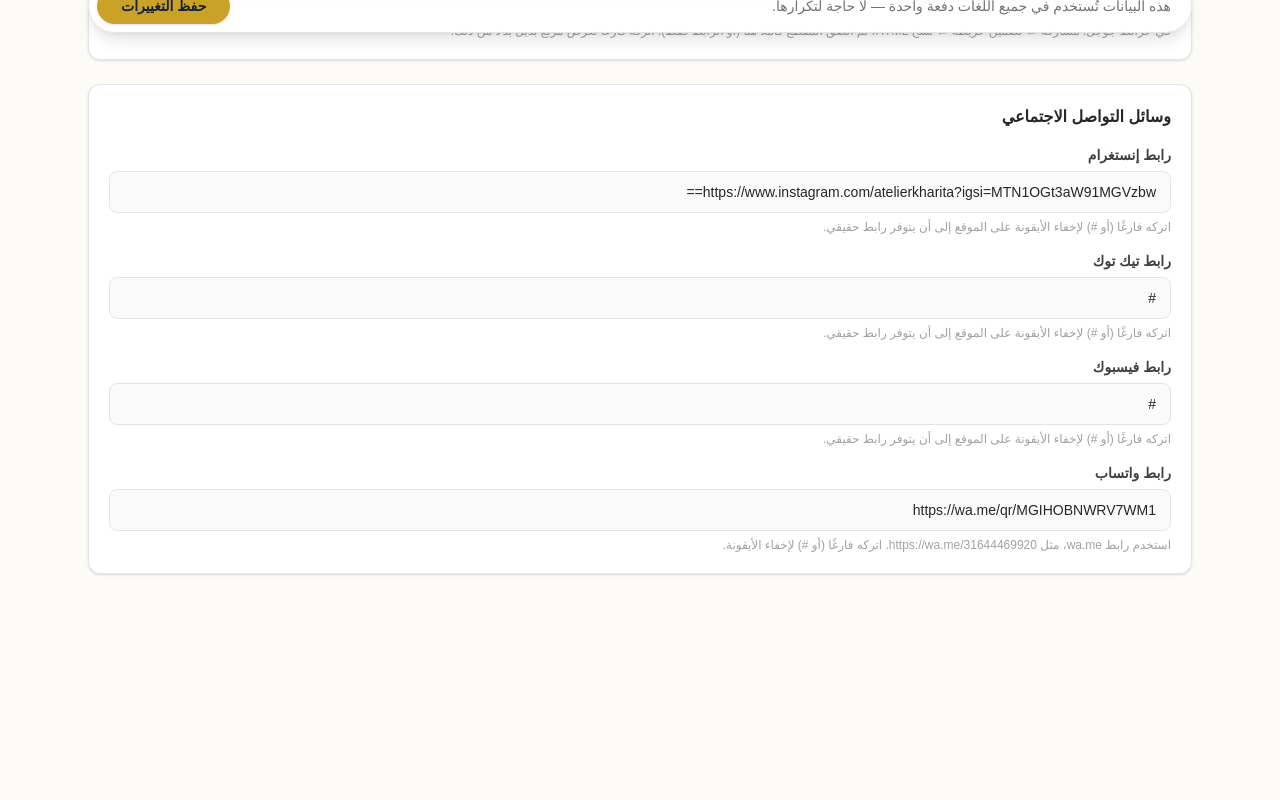
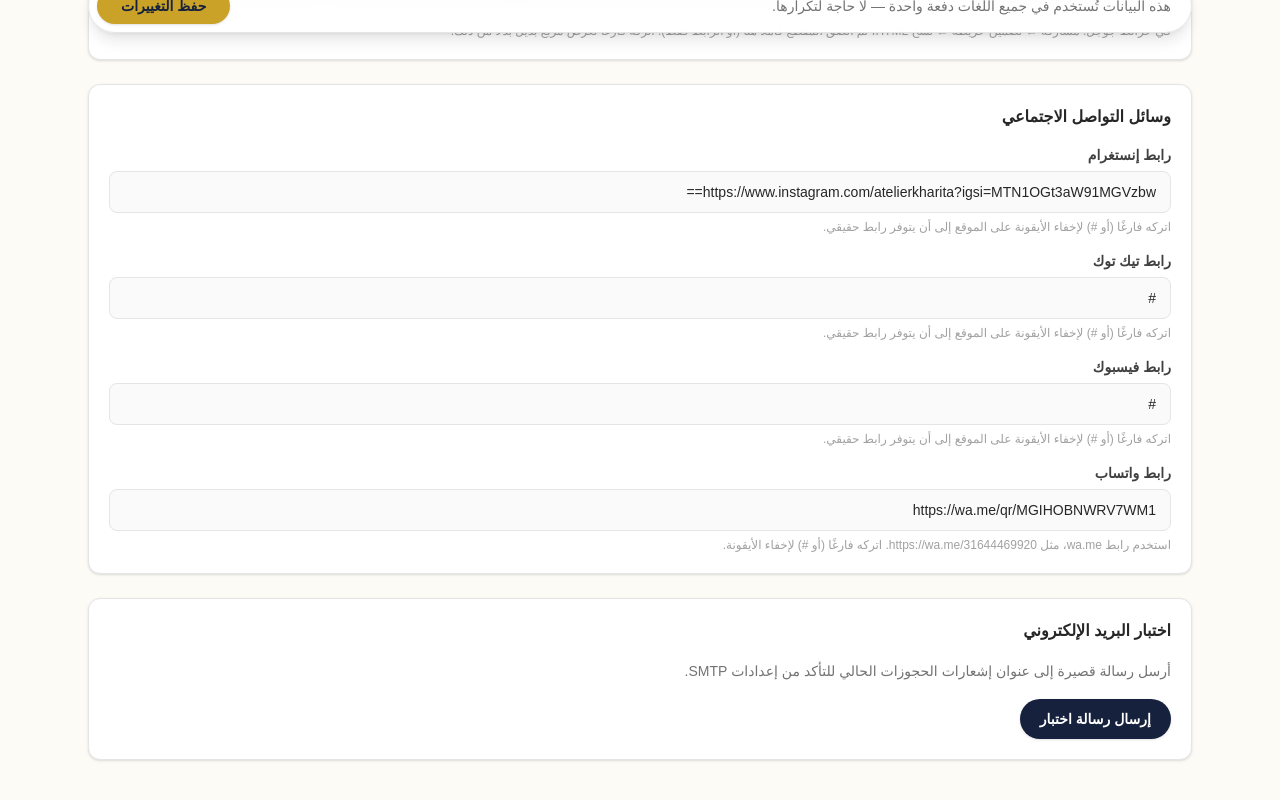
Before and after one commit to mustafaomar-fl/atelierkharita, a Next.js app: page /admin/business in a window 1280 px wide. Shown: the part 751-1551 px from the top of the page. Before the commit the page ends 1435 px from the top, so only its background shows below. Built offline with nearby package versions, Linux system fonts and the light colour scheme; no server answers; the database is empty; a web font is replaced by a local one.

Commit message:
Add admin test email control

```diff
--- /dev/null
+++ b/app/api/admin/test-email/route.ts
@@ -0,0 +1,39 @@
+import { NextResponse } from "next/server";
+import nodemailer from "nodemailer";
+import { isAdminRequest } from "@/lib/adminAuth";
+
+const OWNER_EMAIL = process.env.BOOKING_NOTIFY_EMAIL || "atelierkharita@gmail.com";
+
+export async function POST(request: Request) {
+  if (!(await isAdminRequest(request))) {
+    return NextResponse.json({ error: "Unauthorized" }, { status: 401 });
+  }
+
+  const { EMAIL_SMTP_HOST, EMAIL_SMTP_PORT, EMAIL_SMTP_USER, EMAIL_SMTP_PASS, EMAIL_FROM } =
+    process.env;
+
+  if (!EMAIL_SMTP_HOST || !EMAIL_SMTP_USER || !EMAIL_SMTP_PASS) {
+    return NextResponse.json({ error: "SMTP is not configured" }, { status: 500 });
+  }
+
+  try {
+    const transporter = nodemailer.createTransport({
+      host: EMAIL_SMTP_HOST,
+      port: Number(EMAIL_SMTP_PORT ?? 587),
+      secure: Number(EMAIL_SMTP_PORT) === 465,
+      auth: { user: EMAIL_SMTP_USER, pass: EMAIL_SMTP_PASS },
+    });
+
+    await transporter.sendMail({
+      from: EMAIL_FROM || EMAIL_SMTP_USER,
+      to: OWNER_EMAIL,
+      subject: "Atelier Kharita test email",
+      text: "This is a test email from Atelier Kharita.",
+    });
+
+    return NextResponse.json({ sentTo: OWNER_EMAIL });
+  } catch (error) {
+    const message = error instanceof Error ? error.message : String(error);
+    return NextResponse.json({ error: message }, { status: 500 });
+  }
+}
--- a/components/admin/BusinessSettingsEditor.tsx
+++ b/components/admin/BusinessSettingsEditor.tsx
@@ -42,6 +42,11 @@ function Section({ title, children }: { title: string; children: React.ReactNode
 export default function BusinessSettingsEditor({ initial }: { initial: BusinessSettings }) {
   const [settings, setSettings] = useState(initial);
   const [status, setStatus] = useState<"idle" | "saving" | "saved" | "error">("idle");
+  const [testEmailStatus, setTestEmailStatus] = useState<
+    | { state: "idle" | "sending" }
+    | { state: "success"; message: string }
+    | { state: "error"; message: string }
+  >({ state: "idle" });
 
   function update(patch: Partial<BusinessSettings>) {
     setSettings((prev) => ({ ...prev, ...patch }));
@@ -64,6 +69,24 @@ export default function BusinessSettingsEditor({ initial }: { initial: BusinessS
       setStatus(res.ok ? "saved" : "error");
     } catch {
       setStatus("error");
+    }
+  }
+
+  async function handleTestEmail() {
+    setTestEmailStatus({ state: "sending" });
+    try {
+      const res = await fetch("/api/admin/test-email", { method: "POST" });
+      const data = (await res.json().catch(() => null)) as { sentTo?: string; error?: string } | null;
+      if (!res.ok) {
+        setTestEmailStatus({ state: "error", message: data?.error || "Failed to send test email" });
+        return;
+      }
+      setTestEmailStatus({ state: "success", message: `Sent to ${data?.sentTo || "the configured recipient"}` });
+    } catch (error) {
+      setTestEmailStatus({
+        state: "error",
+        message: error instanceof Error ? error.message : String(error),
+      });
     }
   }
 
@@ -130,6 +153,28 @@ export default function BusinessSettingsEditor({ initial }: { initial: BusinessS
         />
       </Section>
 
+      <Section title="اختبار البريد الإلكتروني">
+        <p className="text-sm leading-6 text-neutral-500">
+          أرسل رسالة قصيرة إلى عنوان إشعارات الحجوزات الحالي للتأكد من إعدادات SMTP.
+        </p>
+        <div className="flex flex-wrap items-center gap-3">
+          <button
+            type="button"
+            onClick={handleTestEmail}
+            disabled={testEmailStatus.state === "sending"}
+            className="rounded-full bg-primary px-5 py-2.5 text-sm font-semibold text-white shadow-sm transition-colors hover:bg-primary/90 disabled:cursor-not-allowed disabled:opacity-50"
+          >
+            {testEmailStatus.state === "sending" ? "جارٍ الإرسال…" : "إرسال رسالة اختبار"}
+          </button>
+          {testEmailStatus.state === "success" && (
+            <span className="text-sm font-semibold text-green-600">{testEmailStatus.message}</span>
+          )}
+          {testEmailStatus.state === "error" && (
+            <span className="text-sm font-semibold text-red-600">{testEmailStatus.message}</span>
+          )}
+        </div>
+      </Section>
+
       <div className="sticky bottom-4 flex items-center gap-3 rounded-full border border-neutral-200 bg-white/95 p-2 ps-5 shadow-lg backdrop-blur">
         <span className="text-sm text-neutral-500">
           هذه البيانات تُستخدم في جميع اللغات دفعة واحدة — لا حاجة لتكرارها.
```
